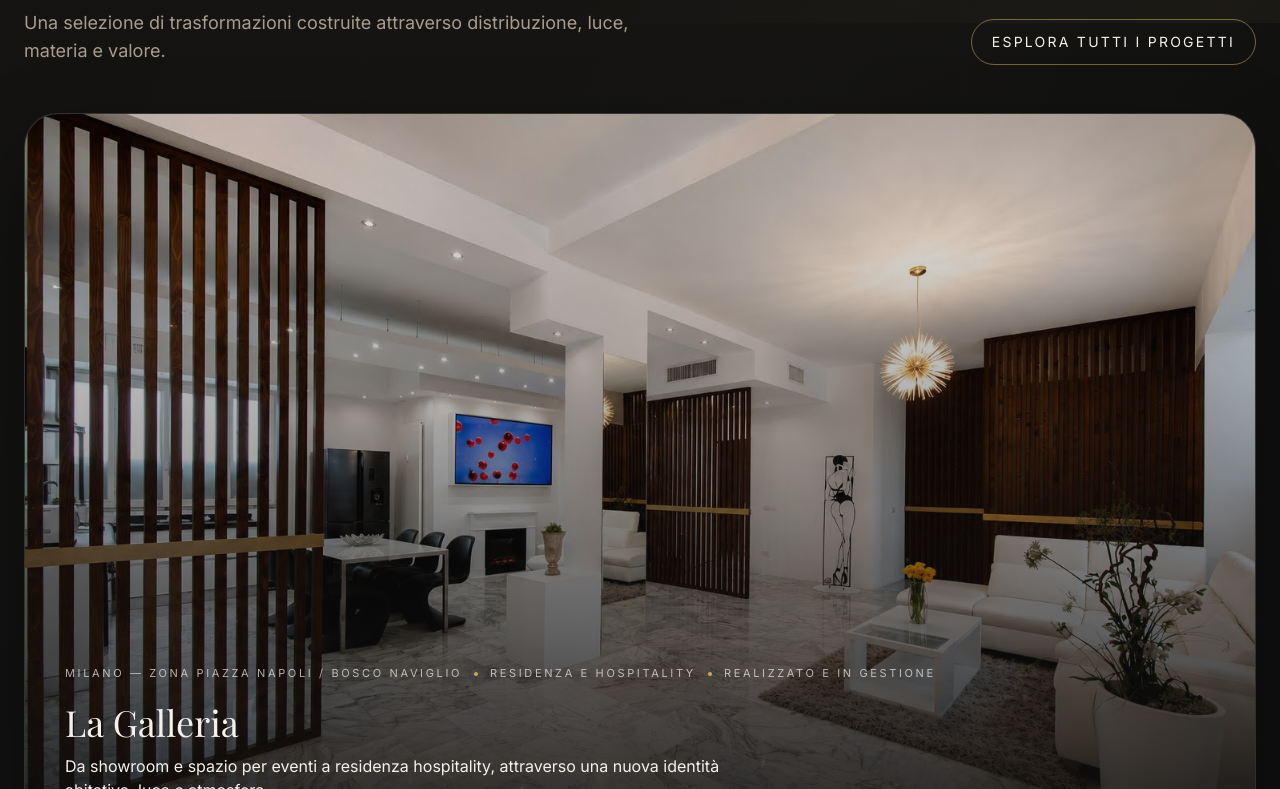
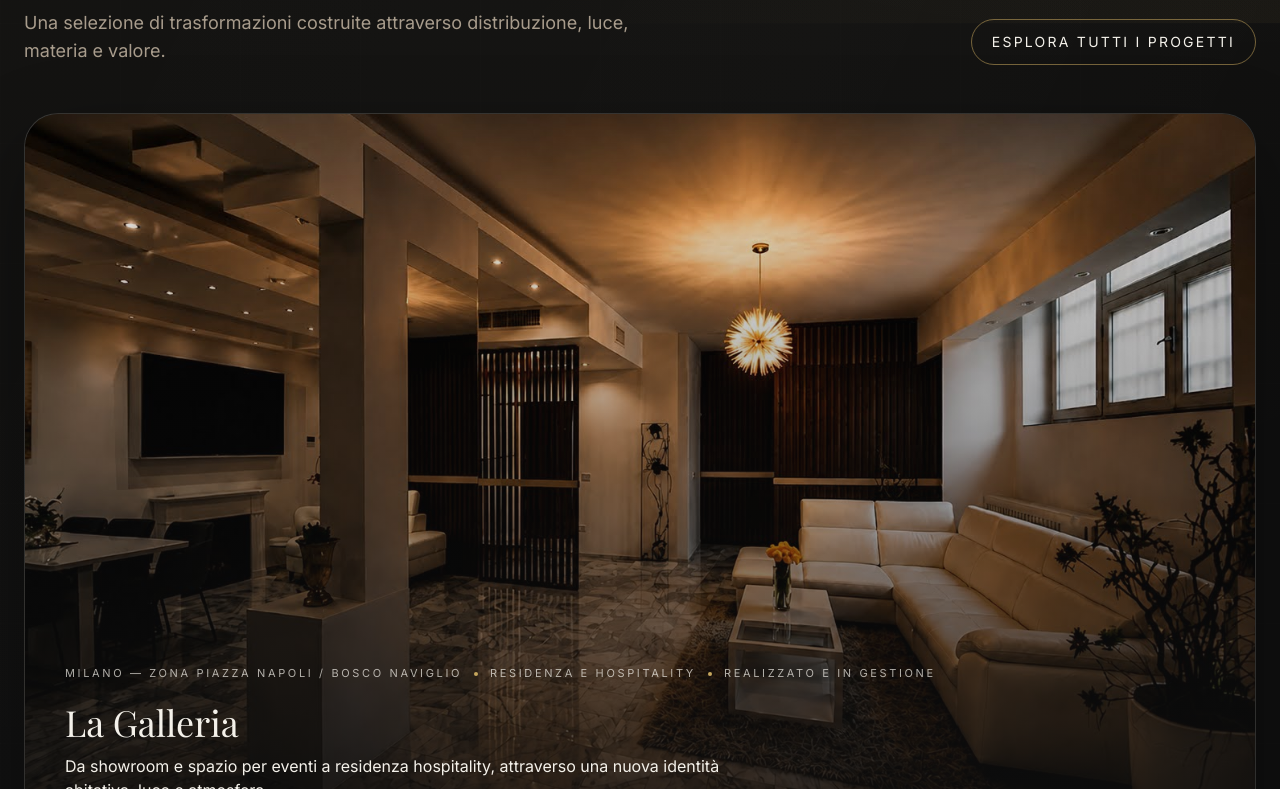
Before and after one commit to AlessandroVeneziani/amv-property-management, a Next.js app: page / in a window 1280 px wide. Shown: the part 2051-2840 px from the top of the page. Built offline with nearby package versions, Linux system fonts and the light colour scheme; no server answers; a web font is replaced by a local one.

Commit message:
Update projects.ts

```diff
--- a/content/projects.ts
+++ b/content/projects.ts
@@ -74,9 +74,9 @@ export const projects: Project[] = [
     ],
     homeMedia: {
       feature: {
-        src: "/images/projects/la-galleria/after/la-galleria-hospitality-after-01.jpg",
+        src: "/images/projects/la-galleria/after/la-galleria-hospitality-after-02.jpg",
         alt: "La Galleria dopo la trasformazione in residenza hospitality a Milano",
-        objectPosition: "center center",
+        objectPosition: "56% center",
         recommendedRatio: "3:2",
         suggestedRealAssetName:
           "public/images/projects/la-galleria/after/la-galleria-hospitality-after-01.jpg"
```
